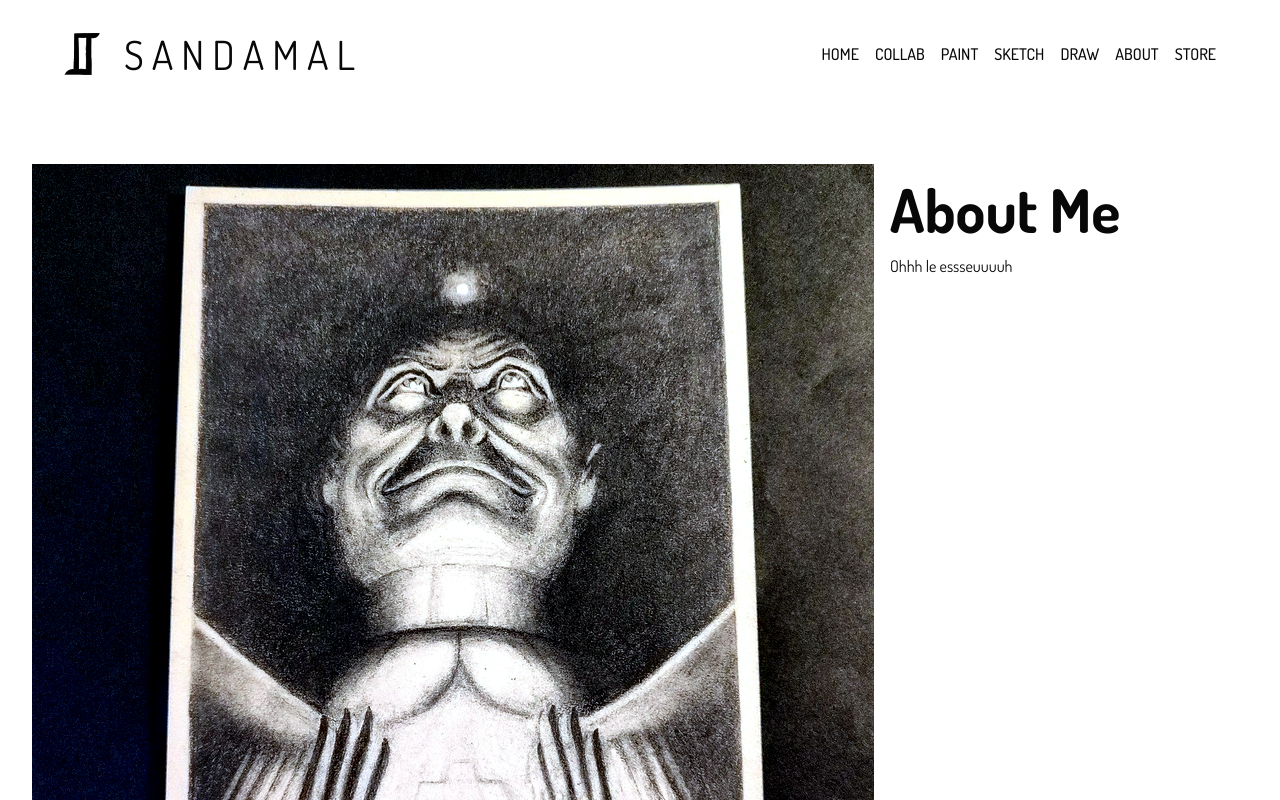
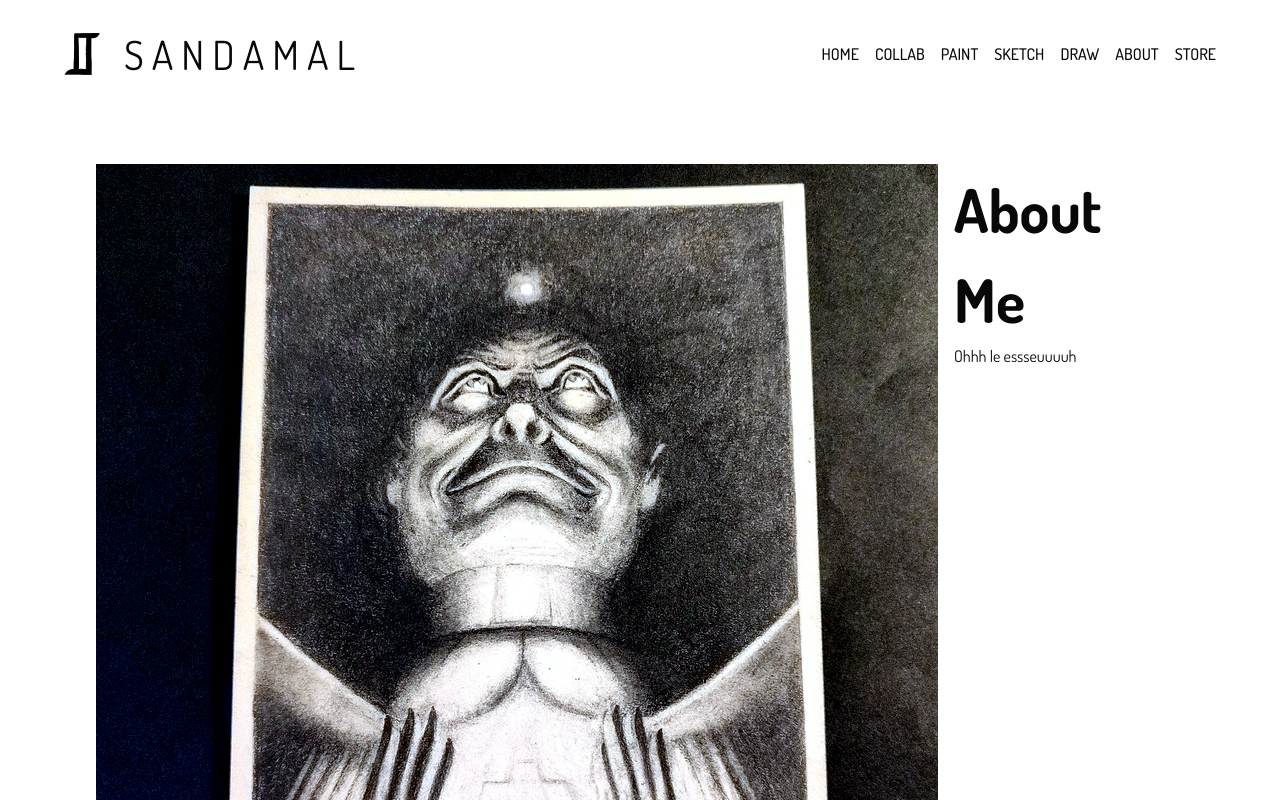
Before and after one commit to SebastienLaurentt/Sandamal, a Next.js app: page /about in a window 1280 px wide. Shown: the top 800 px of the page. Built offline with nearby package versions, Linux system fonts and the light colour scheme.

Commit message:
add px-16 to xl display

```diff
--- a/components/Section/Section.tsx
+++ b/components/Section/Section.tsx
@@ -5,7 +5,7 @@ interface SectionProps {
 }
 
 const Section = ({ children }: SectionProps) => {
-  return <section className="mx-4 mt-10">{children}</section>;
+  return <section className="mx-4 mt-10 xl:px-16">{children}</section>;
 };
 
 export default Section;
```
